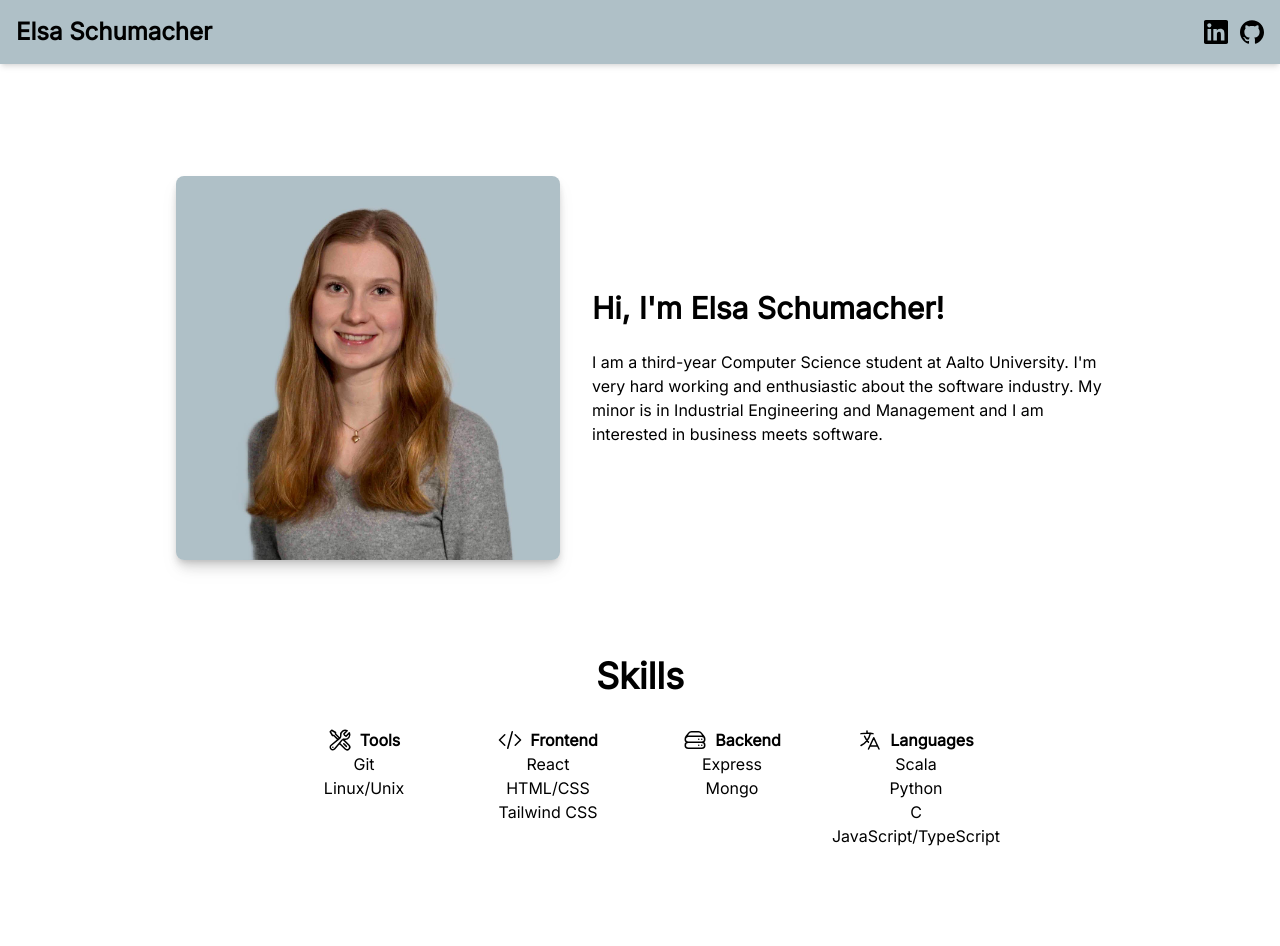
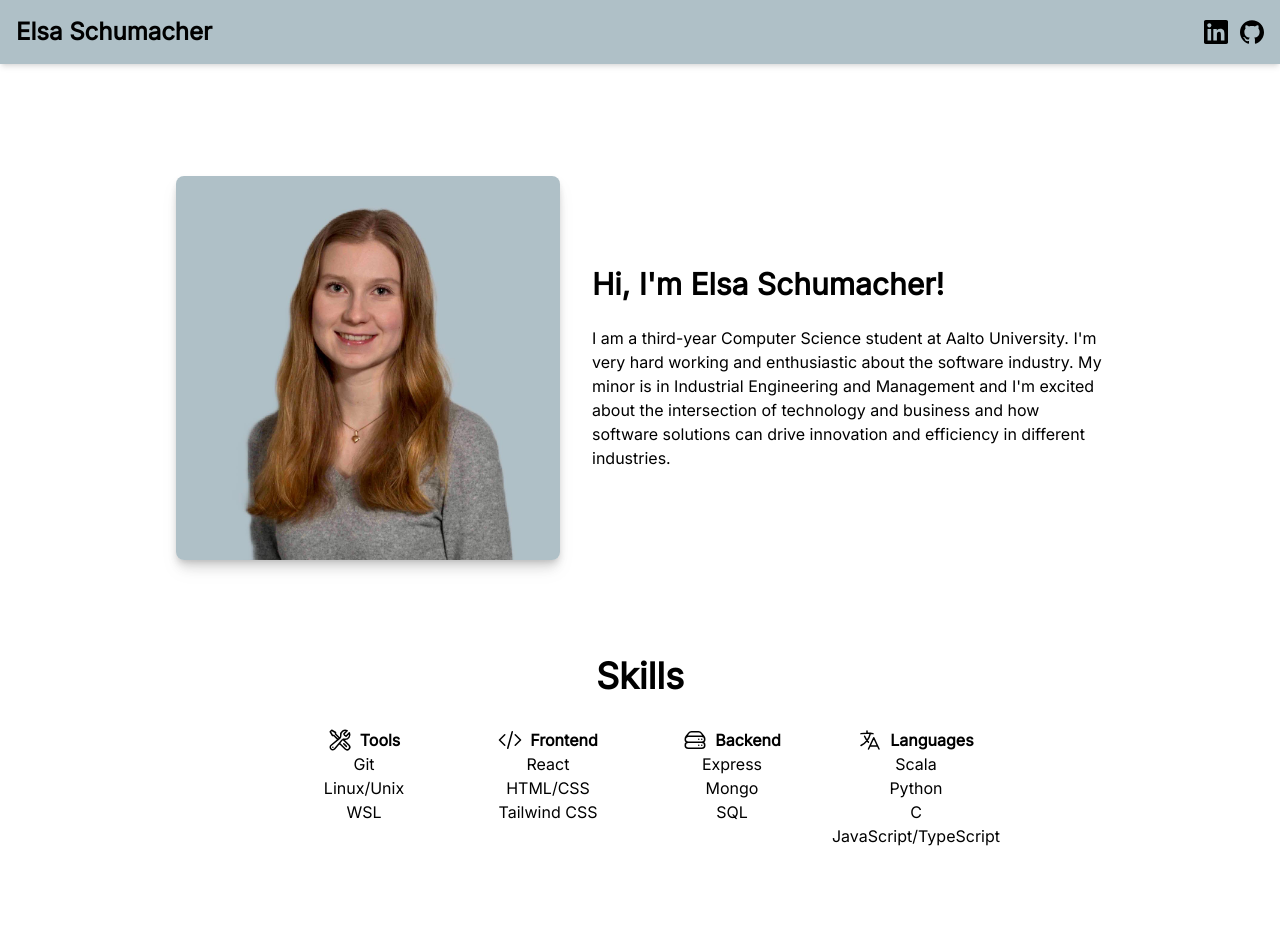
Before and after one commit to elsaschumacher/portfolio-website, a React (Vite) app: page / in a window 1280 px wide. Shown: the top 946 px of the page. Built offline with nearby package versions, Linux system fonts and the light colour scheme.

Commit message:
Tiny tweaks, added skills + edited introduction

```diff
--- a/src/components/Experience.tsx
+++ b/src/components/Experience.tsx
@@ -9,7 +9,7 @@ const Experiences = () => (
           <br />
           <span className="italic">Aalto University, Sept 2023 - Dec 2023</span>
           <br />
-          <span className="max-w-lg">
+          <span>
             Working as a teaching assistant for the Software Engineering course.
             Providing students valuable feedback and enhancing their learning,
             working in a team with other assistants!
@@ -25,7 +25,7 @@ const Experiences = () => (
           <br />
           <span className="italic">Tietokilta ry, 2023</span>
           <br />
-          <span className="max-w-lg">
+          <span>
             Serving on the board for the association of computer science
             students at Aalto University. In charge of internal and external
             communications for the guild, including social media and email
@@ -37,7 +37,7 @@ const Experiences = () => (
           <br />
           <span className="italic">Aalto University, 2022 & 2023</span>
           <br />
-          <span className="max-w-lg">
+          <span>
             Helping new students get acquainted to university and student life.
             I've been a tutor for both new Bachelor's students as well as
             exchange students.
--- a/src/components/Introduction.tsx
+++ b/src/components/Introduction.tsx
@@ -9,8 +9,9 @@ const Hero = () => (
       <p>
         I am a third-year Computer Science student at Aalto University. I'm very
         hard working and enthusiastic about the software industry. My minor is
-        in Industrial Engineering and Management and I am interested in business
-        meets software.
+        in Industrial Engineering and Management and I'm excited about the
+        intersection of technology and business and how software solutions can
+        drive innovation and efficiency in different industries.
       </p>
     </div>
   </section>
--- a/src/components/Skills.tsx
+++ b/src/components/Skills.tsx
@@ -24,6 +24,7 @@ const Skills = () => (
         <ul>
           <li>Git</li>
           <li>Linux/Unix</li>
+          <li>WSL</li>
         </ul>
       </li>
       <li className="text-center">
@@ -71,6 +72,7 @@ const Skills = () => (
         <ul>
           <li>Express</li>
           <li>Mongo</li>
+          <li>SQL</li>
         </ul>
       </li>
       <li className="text-center">
```
